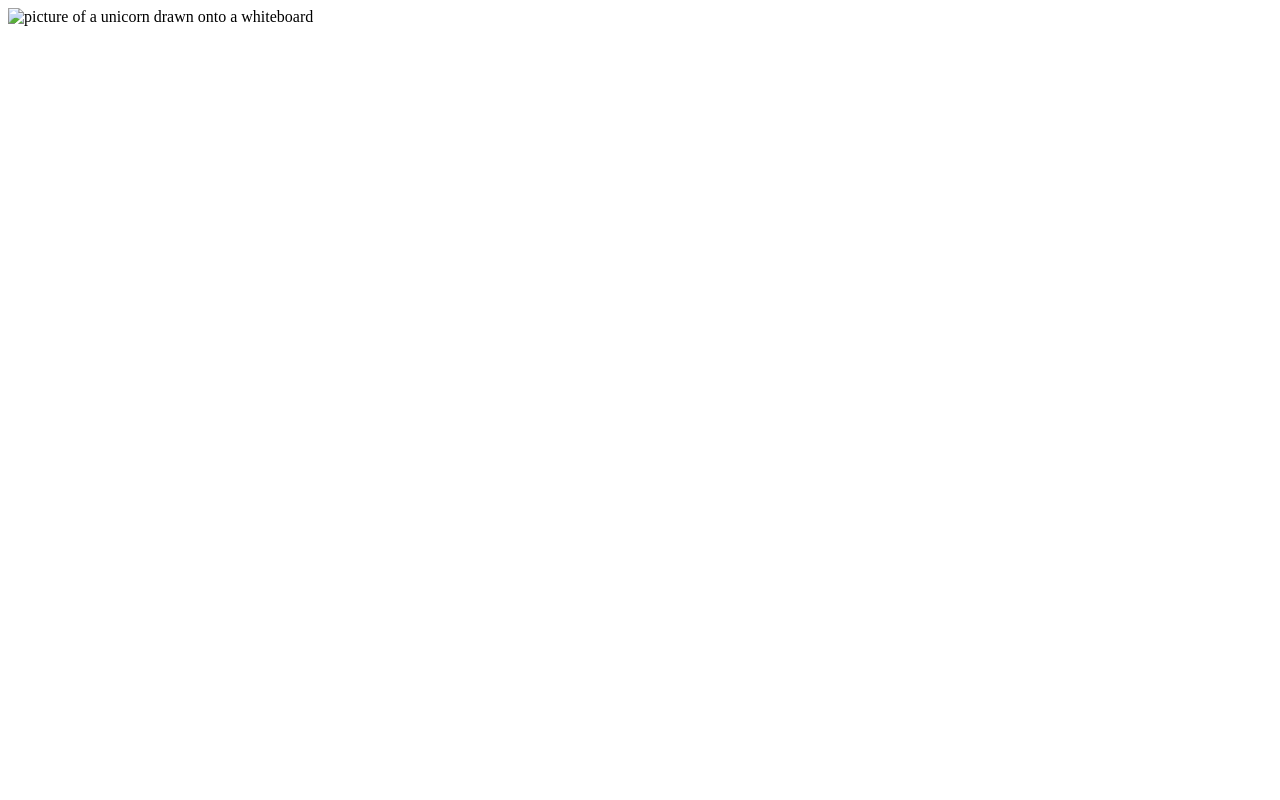
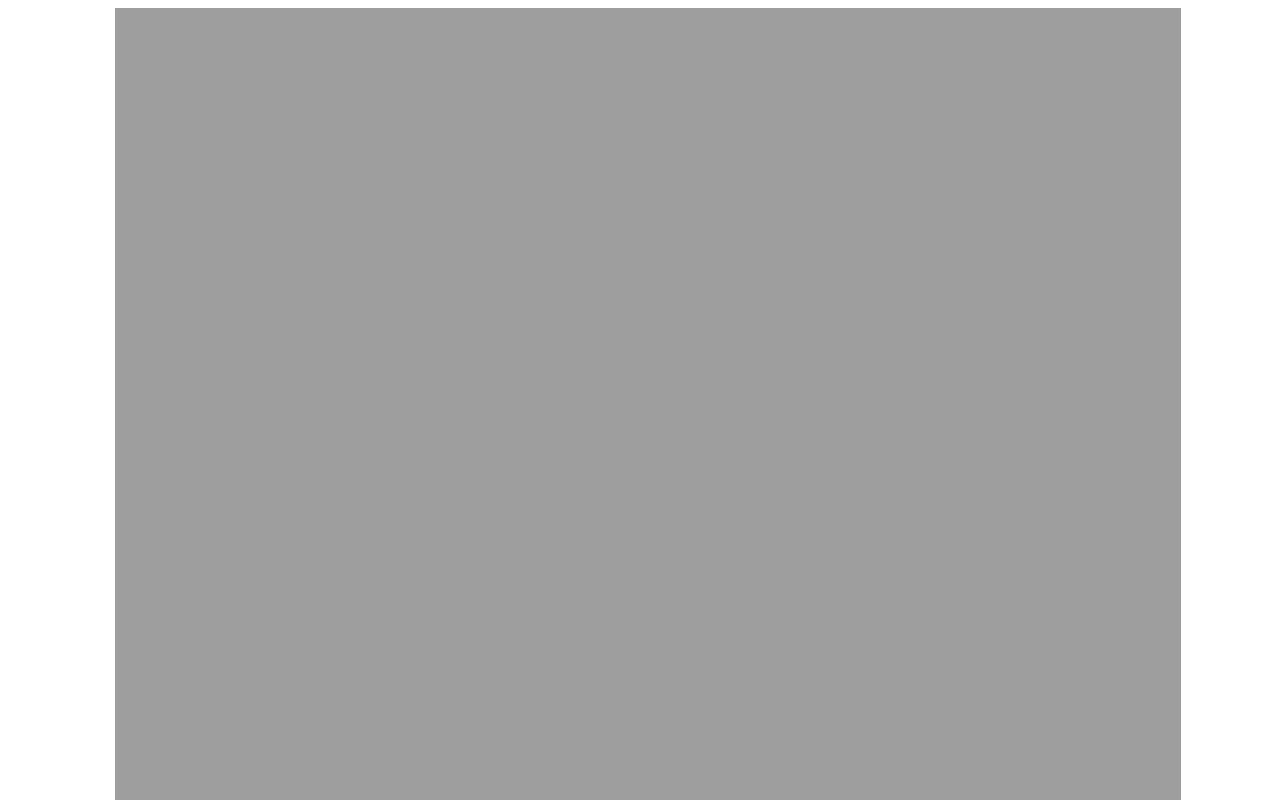
Before and after one commit to zebreus/einhorn-jetzt, a plain HTML site: page index.html in a window 1280 px wide. Drawn offline with Linux system fonts and the light colour scheme; the site is published under a folder, as on GitHub Pages, so addresses that start at the root find nothing.

Commit message:
Use relative path to image

```diff
--- a/index.html
+++ b/index.html
@@ -8,7 +8,7 @@
 </head>
 
 <body>
-    <img src="/unicorn.jpg" alt="picture of a unicorn drawn onto a whiteboard" style="
+    <img src="unicorn.jpg" alt="picture of a unicorn drawn onto a whiteboard" style="
     object-fit: contain;
     width: 100vw;
     height: 100vh;
```
